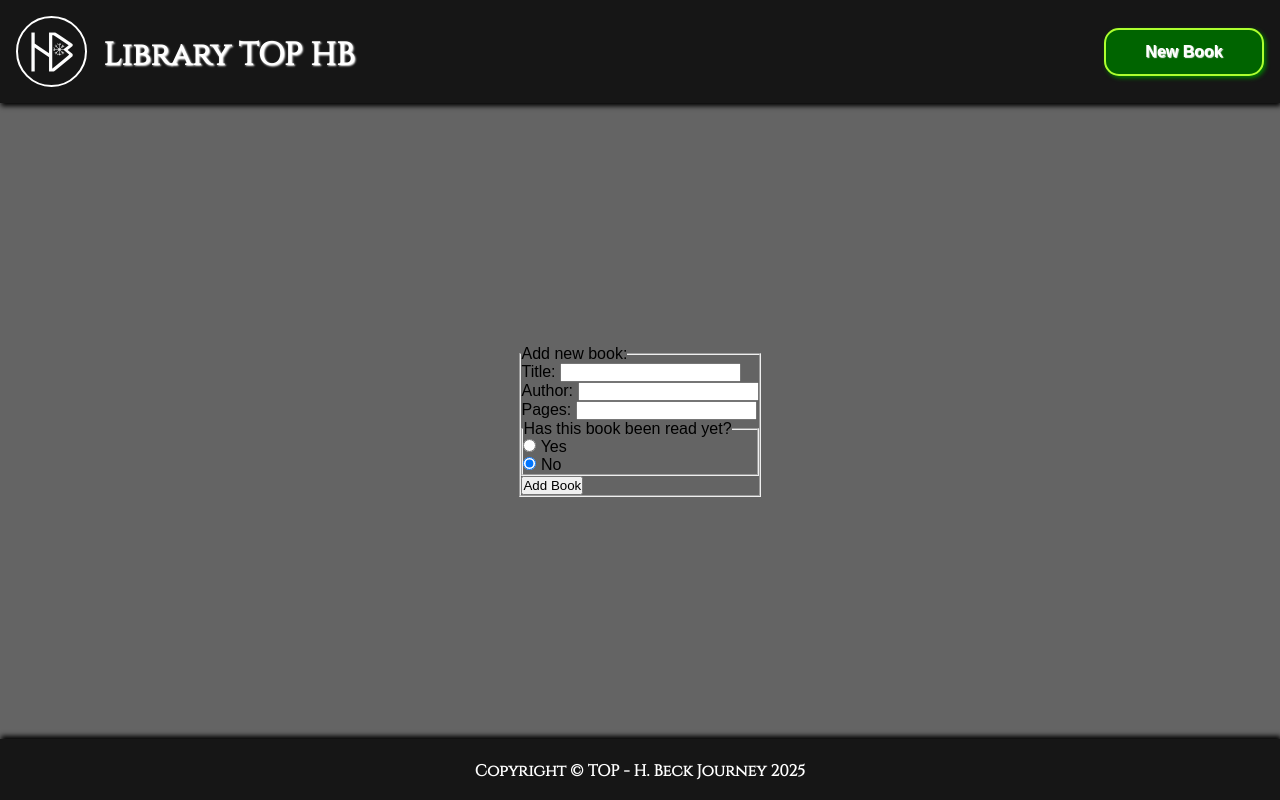
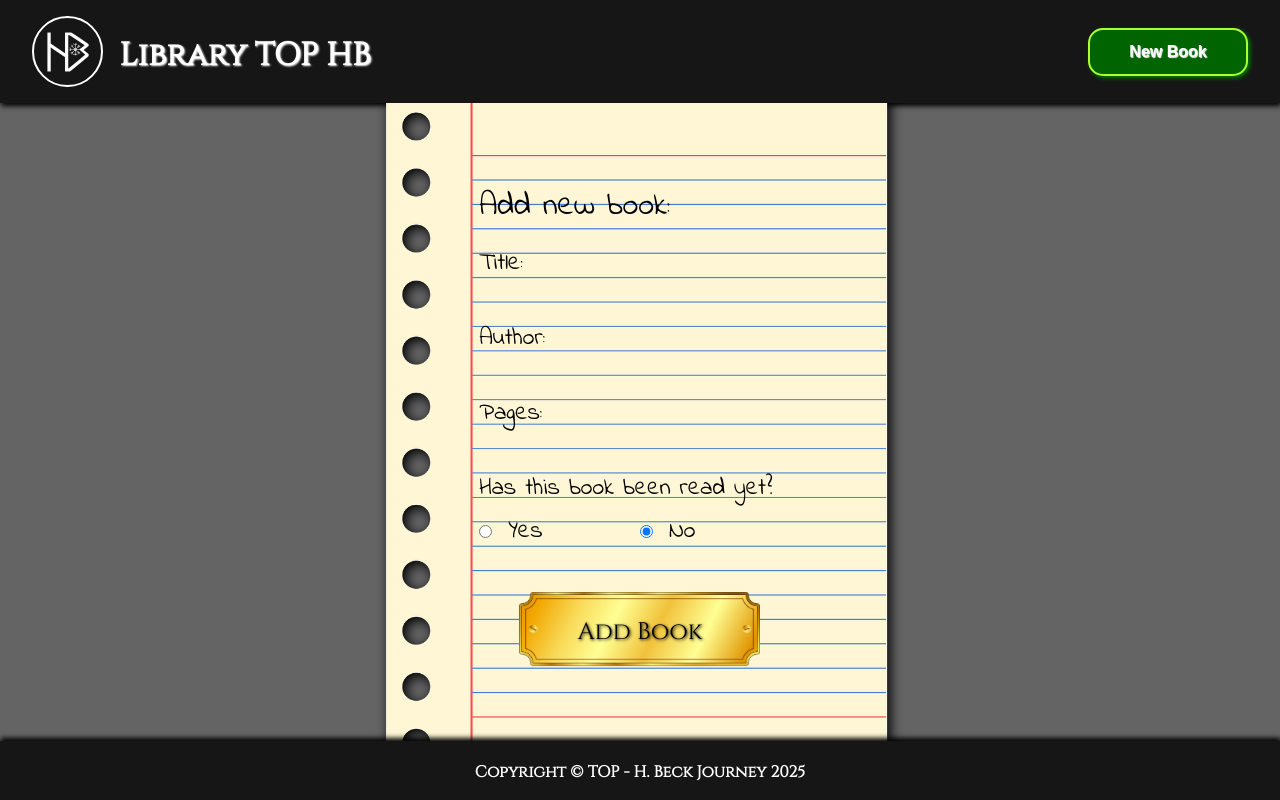
Before and after one commit to beto0077/library-top-hb, a plain HTML site: page index.html in a window 1280 px wide. Both pictures are taken after a click on the button "New Book". Drawn offline with Linux system fonts and the light colour scheme; a web font is replaced by a local one.

Commit message:
The styling of the form for creating new cards has been completed, and adjustments have also been made to the overall style.

```diff
--- a/index.html
+++ b/index.html
@@ -20,8 +20,8 @@
     </header>
     <main class="main-content-site">
         <form action="" class="book-form" style="display: none;">
-            <fieldset>
-                <legend>Add new book:</legend>
+            <fieldset class="main-form-fieldset">
+                <legend class="form-title">Add new book:</legend>
 
                 <div>
                     <label for="title">Title:</label>
@@ -49,7 +49,9 @@
                         <label for="noOption">No</label>
                     </div>
                 </fieldset>
-                <button type="submit">Add Book</button>
+                <div class="submit-button-container">
+                    <button class="submit-button" type="submit">Add Book</button>
+                </div>
             </fieldset>
         </form>
         <section class="books-grid">
--- a/style.css
+++ b/style.css
@@ -66,7 +66,7 @@ body {
     flex: 8%;
     display: flex;
     align-items: center;
-    padding: 1em;
+    padding: 1rem 2rem;
 
     box-shadow: 1px 3px 5px black;
 
@@ -141,7 +141,7 @@ body {
 }
 
 .card-item {
-    max-height: 300px;
+    max-height: 330px;
     max-width: 430px;
     justify-self: stretch;
     display: flex;
@@ -240,3 +240,84 @@ body {
     font-size: 1.5rem;
     font-family: "Note This", Arial, Helvetica, sans-serif;
 }
+
+/* Form style */
+.book-form {
+    padding: 2rem 3rem;
+    background-image: url("./assets/images/education-148605_1280.png");
+    background-size: cover;
+    background-position: center center;
+
+    font-family: "Indie Flower", Arial, Helvetica, sans-serif;
+    font-size: 1.5rem;
+
+    .form-title {
+        font-size: 2rem;
+    }
+
+    .main-form-fieldset {
+        margin: 3rem 2.5rem 1.5rem 2.5rem;
+        border: none;
+        padding: 1rem;
+        display: flex;
+        flex-direction: column;
+        justify-content: center;
+        align-items: stretch;
+        gap: 2.5rem;
+
+        div {
+            display: flex;
+            gap: 1rem;
+        }
+
+        input:not([type="radio"]) {
+            flex: 1;
+            background: none;
+            border: none;
+            font-family: "Indie Flower", Arial, Helvetica, sans-serif;
+            font-size: 1.5rem;
+        }
+
+        input[type=number]::-webkit-inner-spin-button,
+        input[type=number]::-webkit-outer-spin-button {
+            -webkit-appearance: none;
+            margin: 0;
+        }
+
+        /*Firefox */
+        input[type=number] {
+            -moz-appearance: textfield;
+        }
+
+        fieldset {
+            padding-top: 0.5rem;
+            border: none;
+            display: flex;
+
+            div {
+                flex: 1;
+            }
+        }
+
+        .submit-button-container {
+            height: 5rem;
+            background-image: url("./assets/images/gold-153031_1280.png");
+            background-size: 75%;
+            background-repeat: no-repeat;
+            background-position: center center;
+            display: flex;
+            justify-content: center;
+
+            .submit-button {
+                border: none;
+                width: 75%;
+                background: none;
+                cursor: pointer;
+
+                font-family: "Cinzel", Arial, Helvetica, sans-serif;
+                font-size: 1.5rem;
+                text-shadow: 1px 1px 3px black;
+            }
+        }
+    }
+}
```
Also changed, not shown: assets/images/education-148605_1280.png (added), assets/images/gold-153031_1280.png (added), 1 other file.
